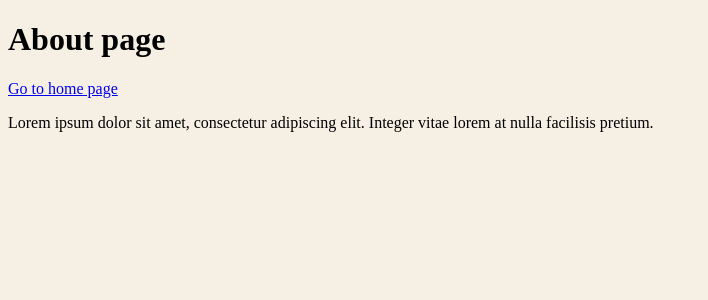
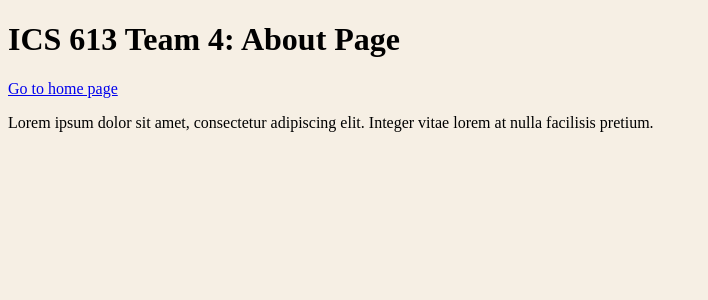
Before and after one commit to ICS613-Team4/local-produce-exchange, a React (Vite) app in the folder frontend/: page /about in a window 1280 px wide. Shown: the top 300 px of the page, without its empty margins (0-708 px from the left). Built offline with nearby package versions, Linux system fonts and the light colour scheme.

Commit message:
Update page headings (#2)
- Set homepage heading to ICS 613 Team 4: Homepage
  - Set about page heading to ICS 613 Team 4: About Page
  - Update page tests for the new headings

```diff
--- a/frontend/src/pages/AboutPage.tsx
+++ b/frontend/src/pages/AboutPage.tsx
@@ -3,7 +3,7 @@ import { Link } from 'react-router'
 function AboutPage() {
   return (
     <>
-      <h1>About page</h1>
+      <h1>ICS 613 Team 4: About Page</h1>
       <p>
         <Link to="/">Go to home page</Link>
       </p>
--- a/frontend/src/pages/HomePage.tsx
+++ b/frontend/src/pages/HomePage.tsx
@@ -72,7 +72,7 @@ function HomePage() {
 
   return (
     <>
-      <h1>Home page</h1>
+      <h1>ICS 613 Team 4: Homepage</h1>
       <p>
         <Link to="/about">Go to about page</Link>
       </p>
```
Also changed, not shown: 2 other files (tests, documents, lock files or other folders).
